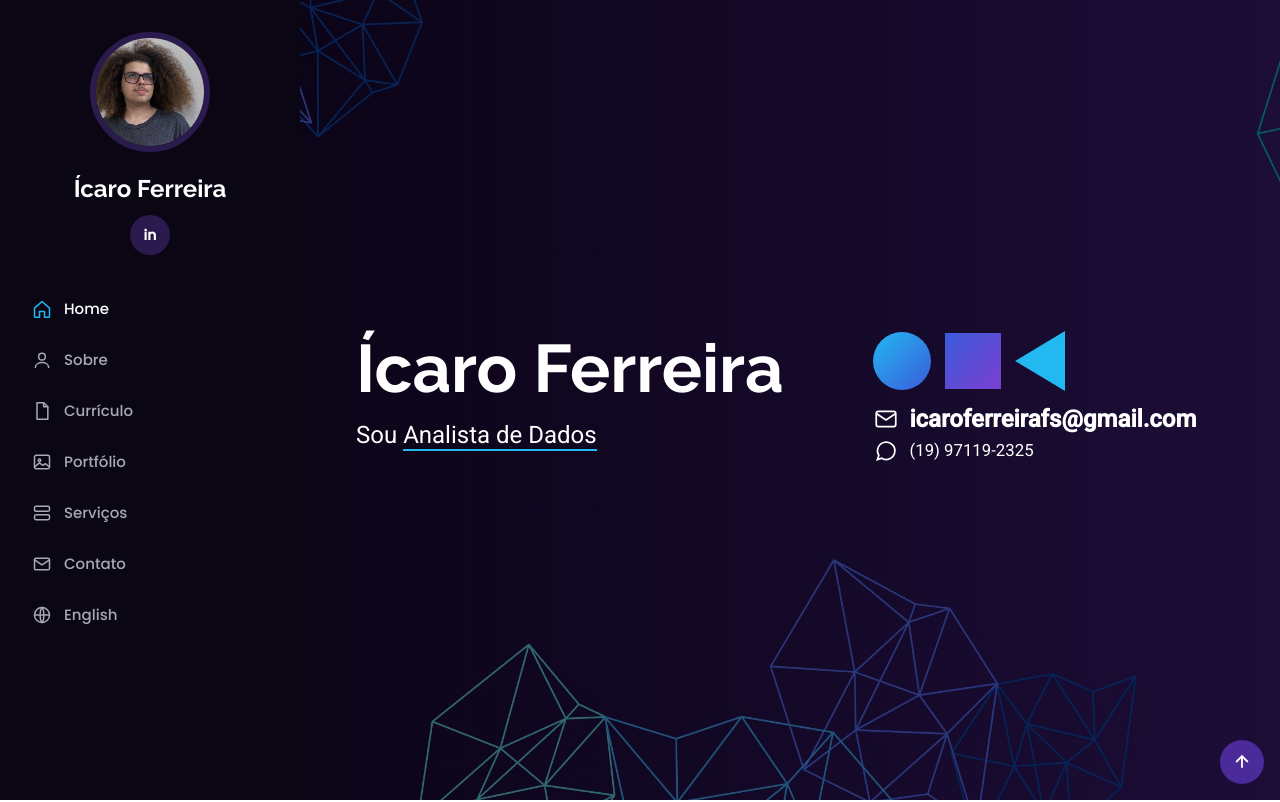
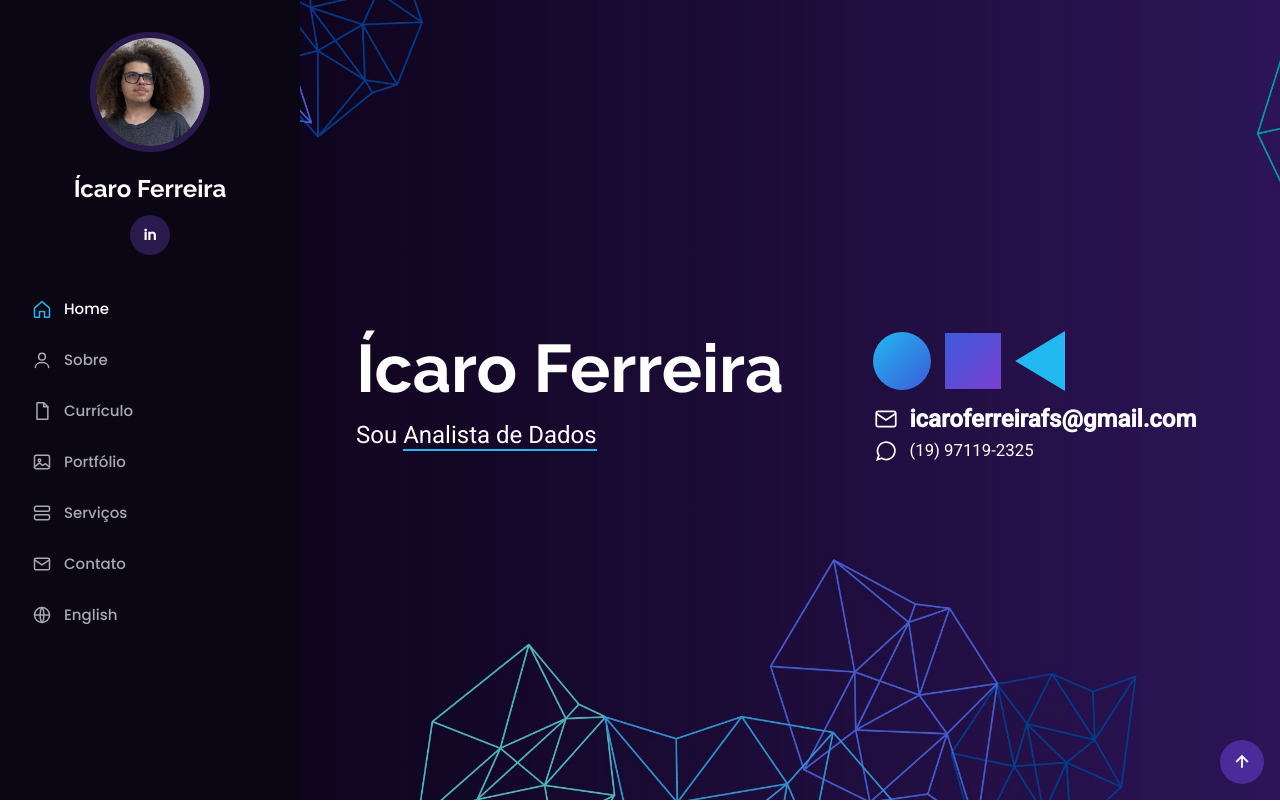
Before and after one commit to icaroferreirafs/icaroferreirafs.github.io, a plain HTML site: page index.html in a window 1280 px wide. Shown: the top 802 px of the page. Drawn offline with Linux system fonts and the light colour scheme.

Commit message:
Update index.html

```diff
--- a/index.html
+++ b/index.html
@@ -43,7 +43,7 @@ li{margin-bottom:6px}
 main{margin-left:300px}
 
 /* Hero */
-.hero{position:relative;min-height:100vh;background:linear-gradient(rgba(8,4,15,.55),rgba(8,4,15,.55)),url("assets/img/hero-bg.jpg") center/cover no-repeat;color:#fff;display:flex;align-items:center;overflow:hidden;padding:64px 56px}
+.hero{position:relative;min-height:100vh;background:linear-gradient(rgba(8,4,15,.20),rgba(8,4,15,.20)),url("assets/img/hero-bg.jpg") center/cover no-repeat;color:#fff;display:flex;align-items:center;overflow:hidden;padding:64px 56px}
 .poly{position:absolute;fill:none;stroke-width:1.2;pointer-events:none}
 .p1{left:0;top:0;width:240px;height:320px}
 .p2{right:0;bottom:0;width:340px;height:440px}
```
